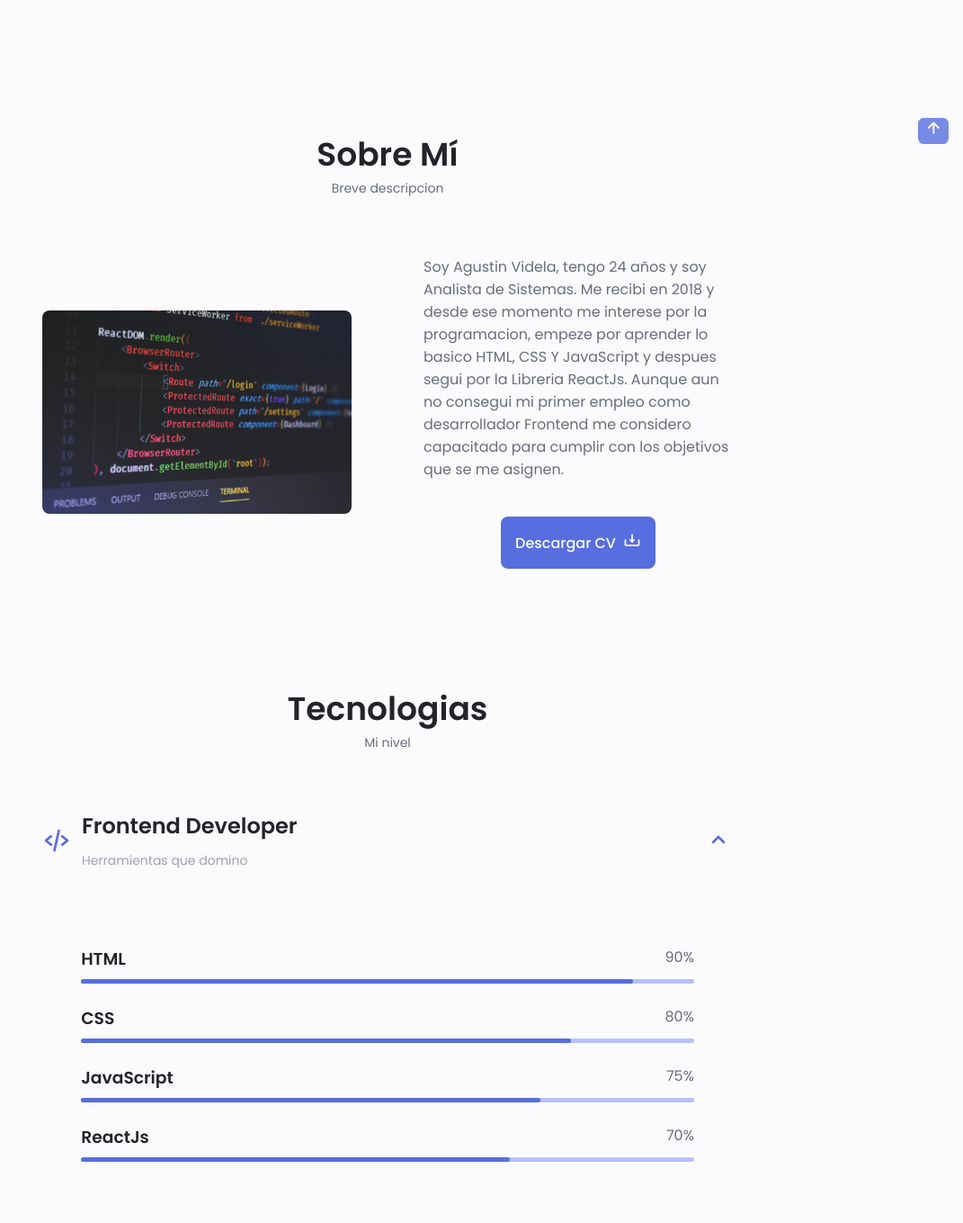
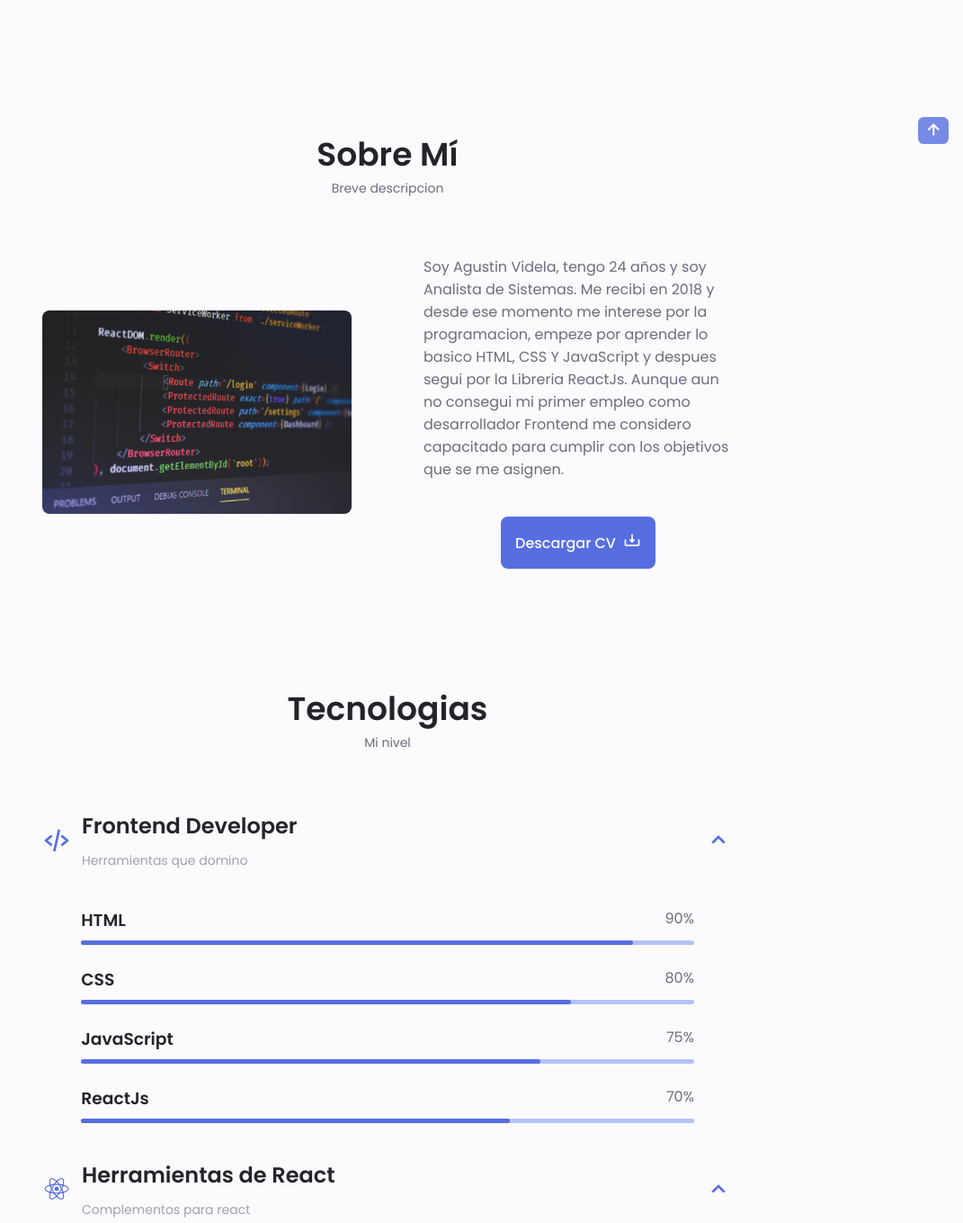
Before and after one commit to Vagus-bm/my-repository-html-css-js, a plain HTML site: page index.html in a window 1280 px wide. Shown: the part 800-2159 px from the top of the page at 90% size, without its empty margins (209-1280 px from the left). Drawn offline with nearby package versions, Linux system fonts and the light colour scheme.

Commit message:
Minor Changes

```diff
--- a/assets/css/styles.css
+++ b/assets/css/styles.css
@@ -497,7 +497,7 @@ img{
 
 .skills__list{
     row-gap: 1.5rem;
-    padding: 2.7rem;
+    padding: 0 2.7rem;
 }
 
 .skills__titles{
@@ -937,6 +937,10 @@ img{
 }
 /*========== SCROLL UP ==========*/
 .scrollup{
+    display:flex;
+    justify-content:center;
+    align-items:center;
+    height:30px;
     position: fixed;
     right: 1rem;
     bottom: -20%;
--- a/index.html
+++ b/index.html
@@ -350,7 +350,7 @@
                                     <span class="qualification__subtitle">Escuela de Educación Secundaria N°7</span>
                                     <div class="qualification__calendar">
                                         <i class='bx bx-calendar' ></i>
-                                        2016 - 2014
+                                        2009 - 2014
                                     </div>
                                 </div>
 
```
